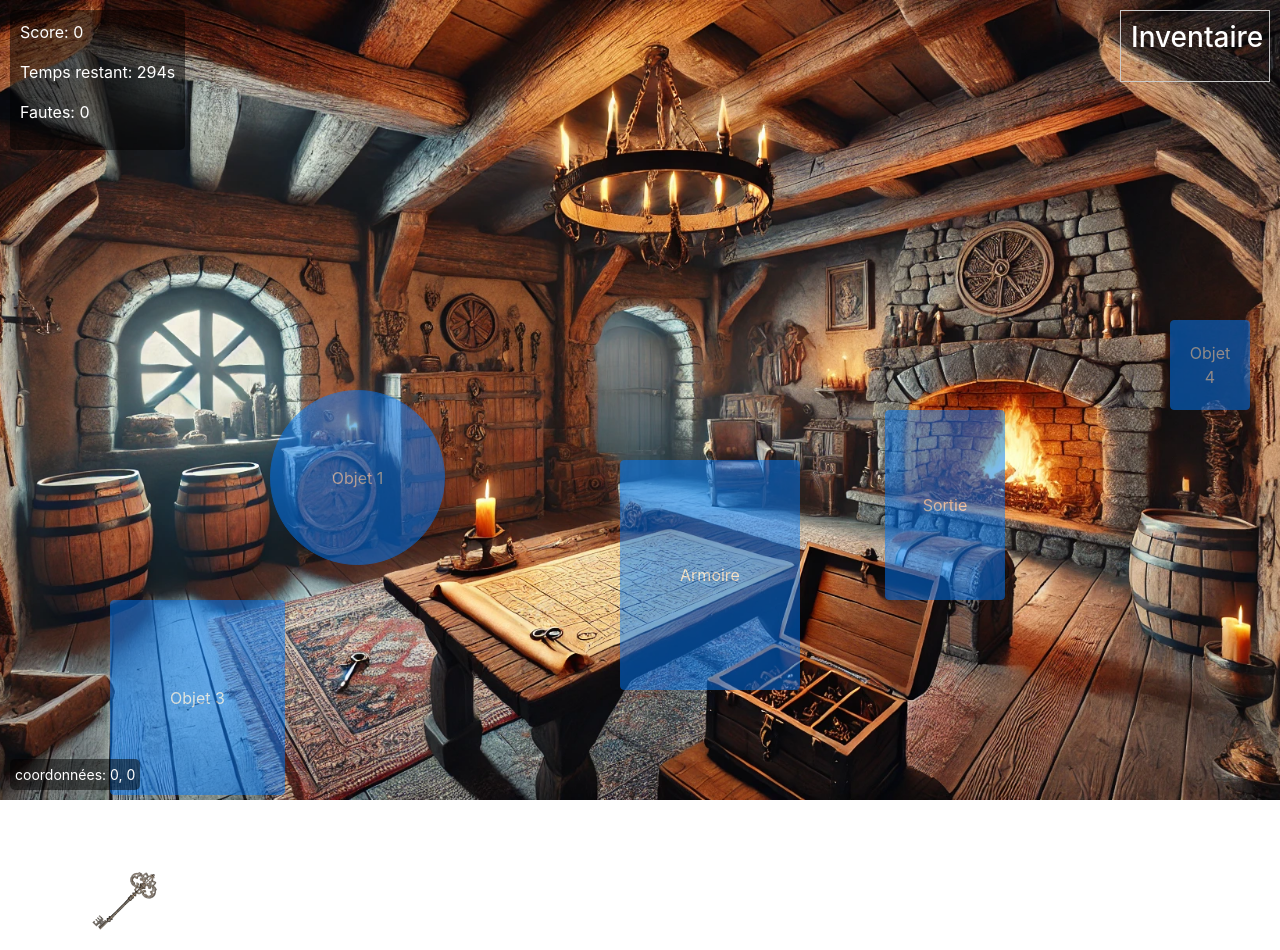
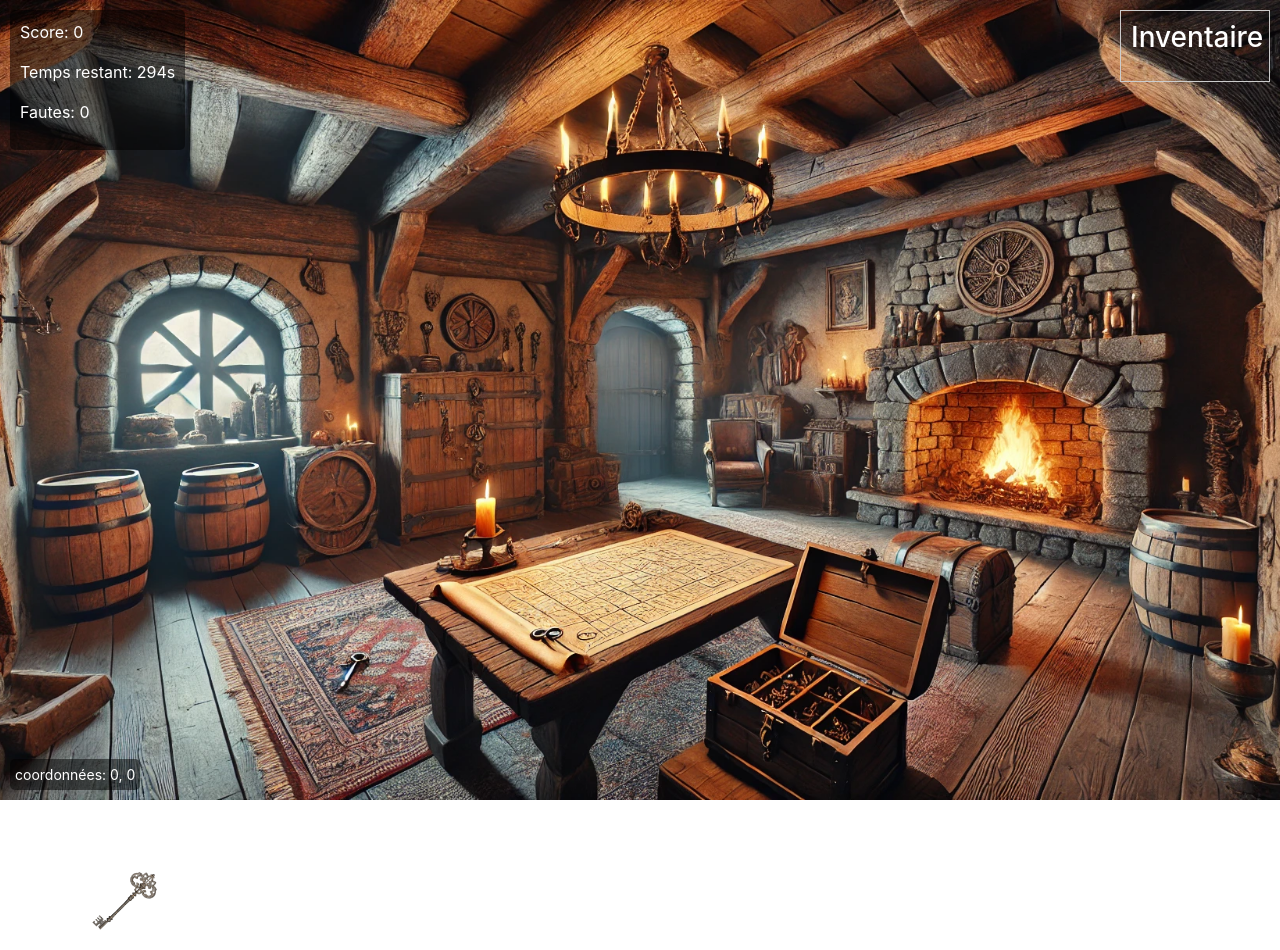
Before and after one commit to 2TwoEight/Escape-Game, a PHP site: page /src/scenarios/scenario1/scenar1.html in a window 1280 px wide. Run offline with PHP 8.4, Linux system fonts and the light colour scheme; some libraries are stand-ins or nearby versions.

Commit message:
Refactor scenario 1 HTML and CSS; update button classes for interaction and modify riddle text

```diff
--- a/src/scenarios/scenario1/scenar1.html
+++ b/src/scenarios/scenario1/scenar1.html
@@ -23,13 +23,13 @@
                 <p>Temps restant: {{ timer }}s</p>
                 <p>Fautes: {{ mistakes }}</p>
             </div>
-            <button id="Riddle" class="object btn btn-primary" style="top: 390px; left: 270px;" data-toggle="modal" data-target="#modal1">Objet 1</button>
-            <button id="key" class="object btn btn-primary" style="top: 850px; left: 75px;" data-toggle="modal" data-target="#modal2" v-if="!hasKey">
+            <button id="Riddle" class="object btn btn-primary interactobj" style="top: 390px; left: 270px;" data-toggle="modal" data-target="#modal1">Objet 1</button>
+            <button id="key" class="object btn btn-primary interactkey" style="top: 850px; left: 75px;" data-toggle="modal" data-target="#modal2" v-if="!hasKey">
                 <img src="../../assets/images/medieval-key.png" alt="key" style="width: 70px; height: 70px;"></button>
-            <button id="tonneau" class="object btn btn-primary" style="top: 600px; left: 110px;" data-toggle="modal" data-target="#modal3">Objet 3</button>
-            <button id="tableau" class="object btn btn-primary" style="top: 320px; left: 1170px;" data-toggle="modal" data-target="#modal4">Objet 4</button>
-            <button id="Sortie" class="object btn btn-primary" style="top: 410px; left: 885px;" data-toggle="modal" data-target="#modal5">Sortie</button>
-            <button id="Armoire" class="object btn btn-primary" style="top: 460px; left: 620px;" @click="openArmoireModal">Armoire</button>
+            <button id="tonneau" class="object btn btn-primar interactobj" style="top: 600px; left: 110px;" data-toggle="modal" data-target="#modal3">Objet 3</button>
+            <button id="tableau" class="object btn btn-primary interactobj" style="top: 320px; left: 1170px;" data-toggle="modal" data-target="#modal4">Objet 4</button>
+            <button id="Sortie" class="object btn btn-primary interactobj" style="top: 410px; left: 885px;" data-toggle="modal" data-target="#modal5">Sortie</button>
+            <button id="Armoire" class="object btn btn-primary interactobj" style="top: 460px; left: 620px;" @click="openArmoireModal">Armoire</button>
         </div>
         <div id="coordinates">
             coordonnées: {{ coordinates.x }}, {{ coordinates.y }}
@@ -46,7 +46,11 @@
                         </button>
                     </div>
                     <div class="modal-body">
-                        <p>Je parle mais je n'ai pas de bouche, j'entends mais je n'ai pas d'oreilles. Je n'ai pas de corps, mais je suis animé par le vent. Qui suis-je ?</p>
+                        <p>
+                            Quelqu'un à la fênetre vous propose un énigme si vous trouvez la réponse il vous donnera un nombre vous aidant à sortir.
+                            <br>
+                            <br>
+                            "Je parle mais je n'ai pas de bouche, j'entends mais je n'ai pas d'oreilles.<br>Je n'ai pas de corps, mais je suis animé par le vent.<br> Qui suis-je ?"</p>
                         <input type="text" v-model="userCode" class="form-control" placeholder="Entrez votre réponse">
                     </div>
                     <div class="modal-footer">
--- a/src/scenarios/scenario1/styles.css
+++ b/src/scenarios/scenario1/styles.css
@@ -39,25 +39,25 @@ body {
     width: 175px;
     height: 175px;
     border-radius: 50%;
-    opacity: 0.5;
+
 }
 
 #tonneau {
     width: 175px;
     height: 195px;
-    opacity: 0.5;
+
 }
 
 #tableau{
     width: 80px;
     height: 90px;
-    opacity: 0.5;
+
 }
 
 #Sortie{
     width: 120px;
     height: 190px;
-    opacity: 0.5;
+
 }
 
 #key{
@@ -67,7 +67,11 @@ body {
 #Armoire{
     width: 180px;
     height: 230px;
-    opacity: 0.5;
+
+}
+
+.interactobj{
+    opacity: 0;
 }
 
 
```
